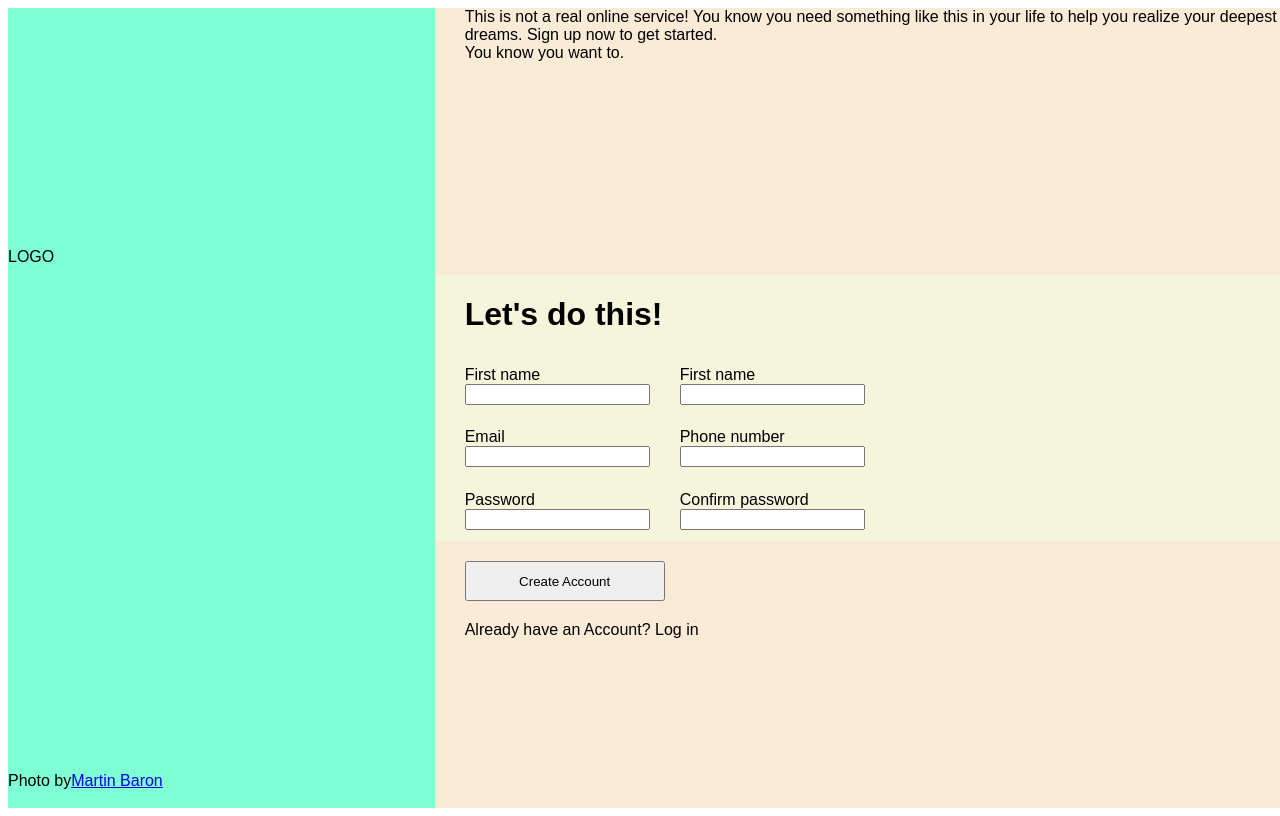
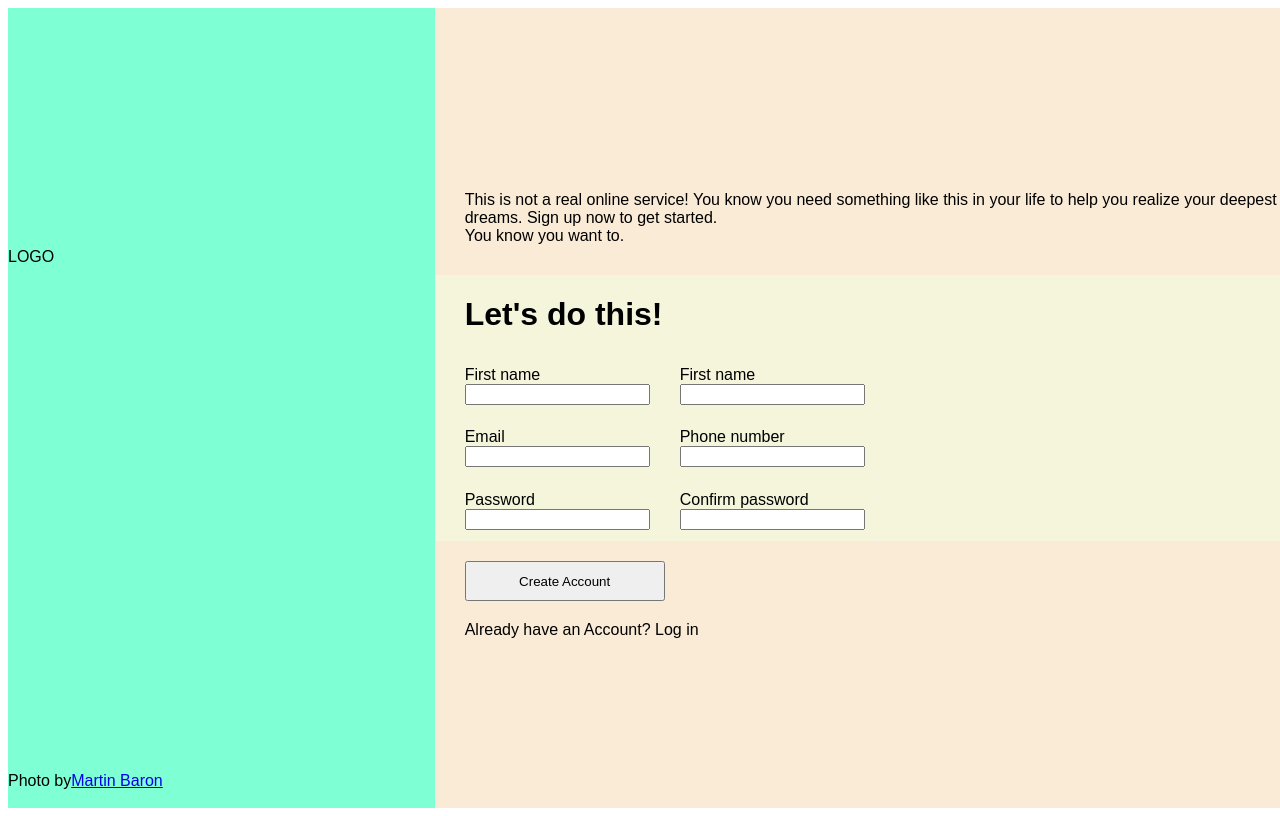
Before and after one commit to jpawz/sign-up-form, a plain HTML site: page index.html in a window 1280 px wide. Drawn offline with Linux system fonts and the light colour scheme.

Commit message:
Change appearance of right-top section

```diff
--- a/index.html
+++ b/index.html
@@ -15,9 +15,11 @@
         </div>
         <div class="right-section">
             <div class="top">
-                This is not a real online service! You know you need something like this in your life to help you
-                realize your deepest dreams. Sign up now to get started. <br>
-                You know you want to.
+                <div class="description">
+                    This is not a real online service! You know you need something like this in your life to help you
+                    realize your deepest dreams. Sign up now to get started. <br>
+                    You know you want to.
+                </div>
             </div>
             <div class="middle">
                 <h1>Let's do this!</h1>
--- a/style.css
+++ b/style.css
@@ -38,6 +38,12 @@
 
 .right-section > .top {
   flex: 1;
+  display: flex;
+  align-items: flex-end;
+}
+
+.description {
+  margin-bottom: 30px;
 }
 
 .right-section > .middle {
```
